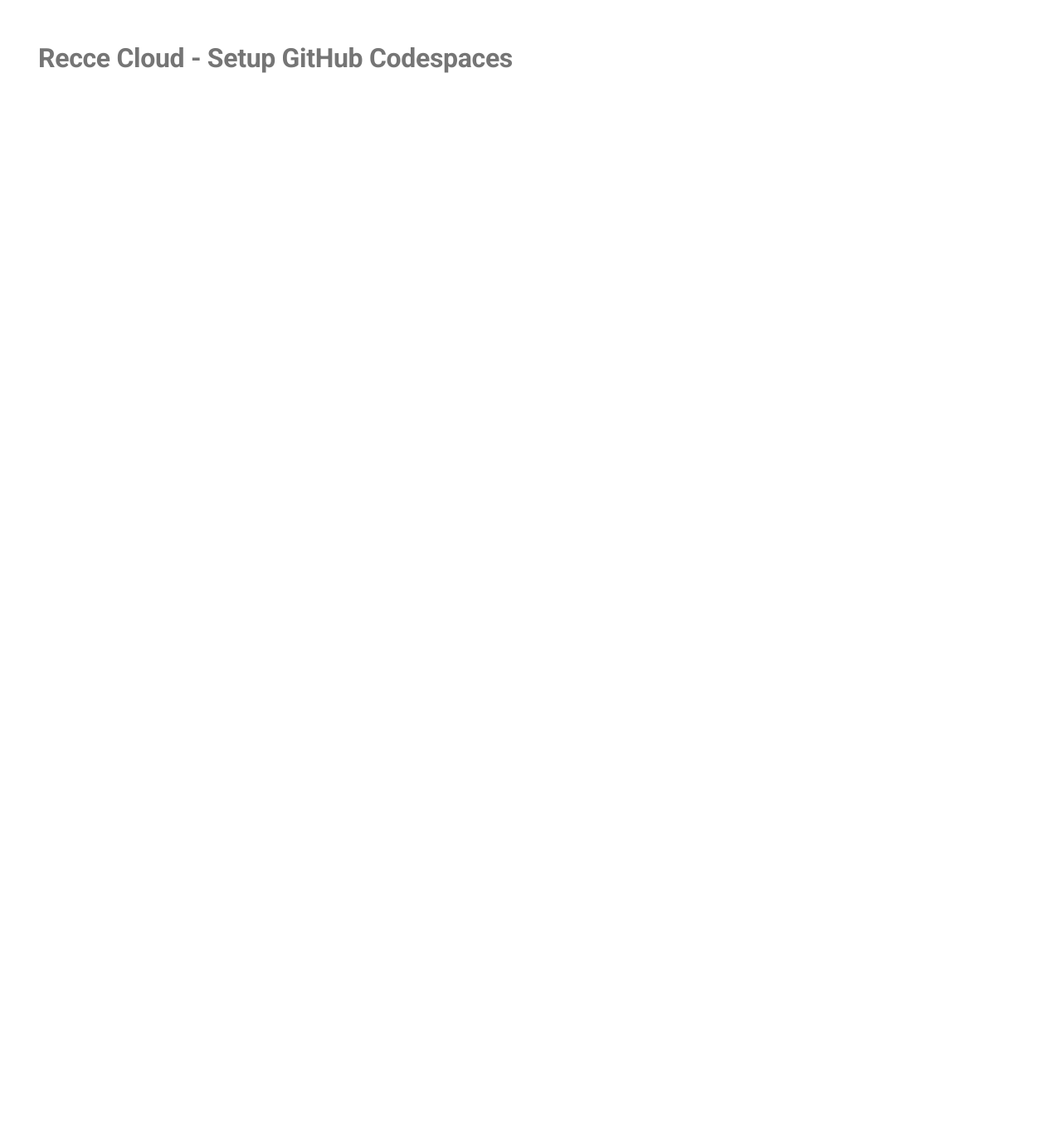
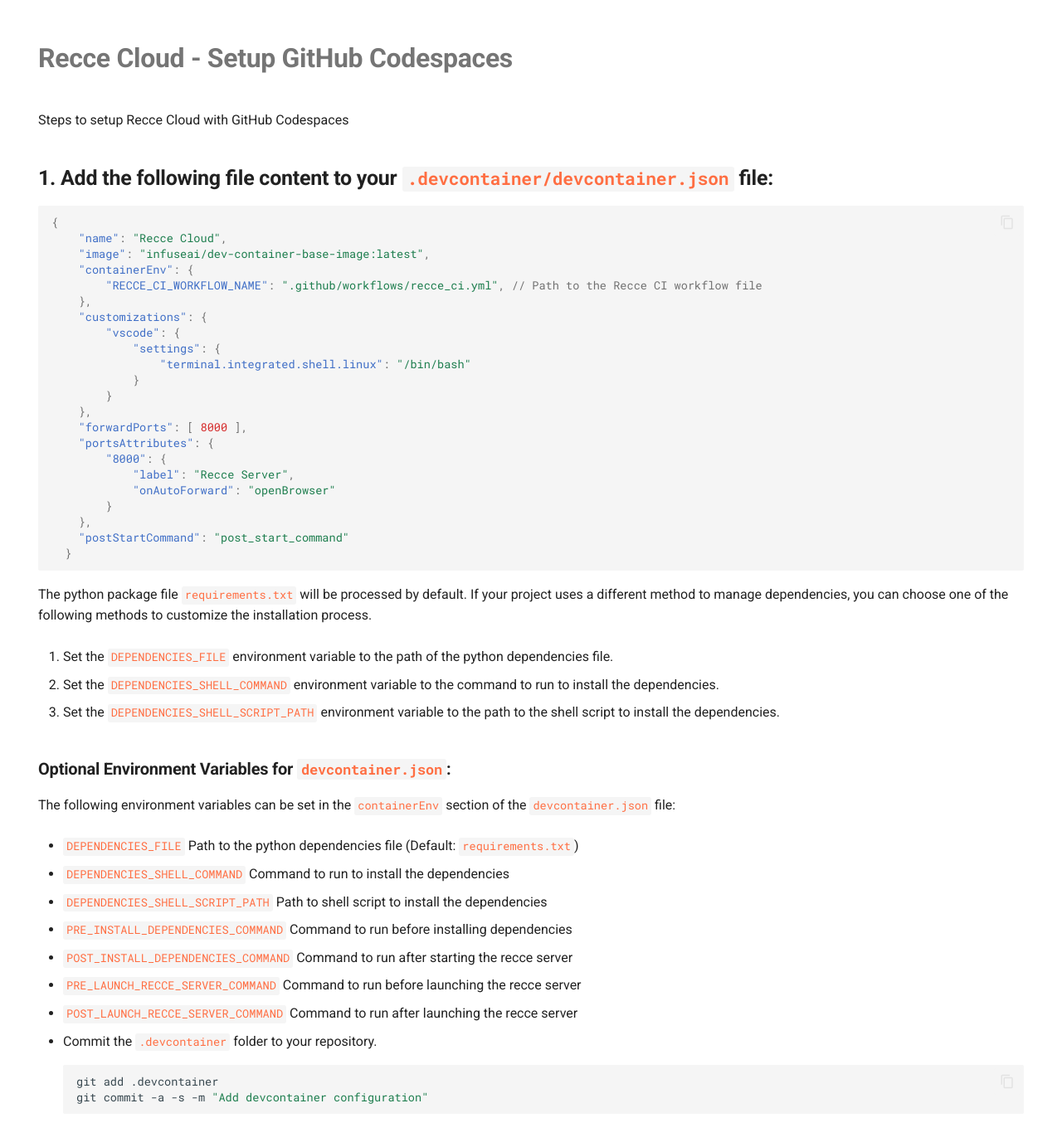
Before and after one commit to DataRecce/recce-documentation, an MkDocs documentation site: the page built from docs/docs/recce-cloud/setup-gh-codespaces.md, in a window 1280 px wide. Shown: the whole page at 83% size. Built offline with MkDocs 1.6.1 and Material for MkDocs 9.7.7, drawn with Linux system fonts in a browser that asks for light colours; before the commit the page ends 900 px from its top, so only the background shows below that.

Commit message:
setup codespaces steps
Signed-off-by: Kent Huang <kent@infuseai.io>

````diff
--- a/docs/docs/recce-cloud/setup-gh-codespaces.md
+++ b/docs/docs/recce-cloud/setup-gh-codespaces.md
@@ -4,3 +4,70 @@
 ---
 
 # Recce Cloud - Setup GitHub Codespaces
+
+Steps to setup Recce Cloud with GitHub Codespaces
+
+## 1. Add the following file content to your `.devcontainer/devcontainer.json` file:
+
+```json
+{
+    "name": "Recce Cloud",
+    "image": "infuseai/dev-container-base-image:latest",
+    "containerEnv": {
+        "RECCE_CI_WORKFLOW_NAME": ".github/workflows/recce_ci.yml", // Path to the Recce CI workflow file
+    },
+    "customizations": {
+        "vscode": {
+            "settings": {
+                "terminal.integrated.shell.linux": "/bin/bash"
+            }
+        }
+    },
+    "forwardPorts": [ 8000 ],
+    "portsAttributes": {
+        "8000": {
+            "label": "Recce Server",
+            "onAutoForward": "openBrowser"
+        }
+    },
+    "postStartCommand": "post_start_command"
+  }
+```
+The python package file `requirements.txt` will be processed by default. If your project uses a different method to manage dependencies, you can choose one of the following methods to customize the installation process.
+
+1. Set the `DEPENDENCIES_FILE` environment variable to the path of the python dependencies file.
+
+2. Set the `DEPENDENCIES_SHELL_COMMAND` environment variable to the command to run to install the dependencies.
+
+3. Set the `DEPENDENCIES_SHELL_SCRIPT_PATH` environment variable to the path to the shell script to install the dependencies.
+
+### Optional Environment Variables for `devcontainer.json`:
+
+The following environment variables can be set in the `containerEnv` section of the `devcontainer.json` file:
+
+- `DEPENDENCIES_FILE`
+Path to the python dependencies file (Default: `requirements.txt`)
+
+- `DEPENDENCIES_SHELL_COMMAND`
+Command to run to install the dependencies
+
+- `DEPENDENCIES_SHELL_SCRIPT_PATH`
+Path to shell script to install the dependencies
+
+- `PRE_INSTALL_DEPENDENCIES_COMMAND`
+Command to run before installing dependencies
+
+- `POST_INSTALL_DEPENDENCIES_COMMAND`
+Command to run after starting the recce server
+
+- `PRE_LAUNCH_RECCE_SERVER_COMMAND`
+Command to run before launching the recce server
+
+- `POST_LAUNCH_RECCE_SERVER_COMMAND`
+Command to run after launching the recce server
+
+2. Commit the `.devcontainer` folder to your repository.
+```bash
+git add .devcontainer
+git commit -a -s -m "Add devcontainer configuration"
+```
````
